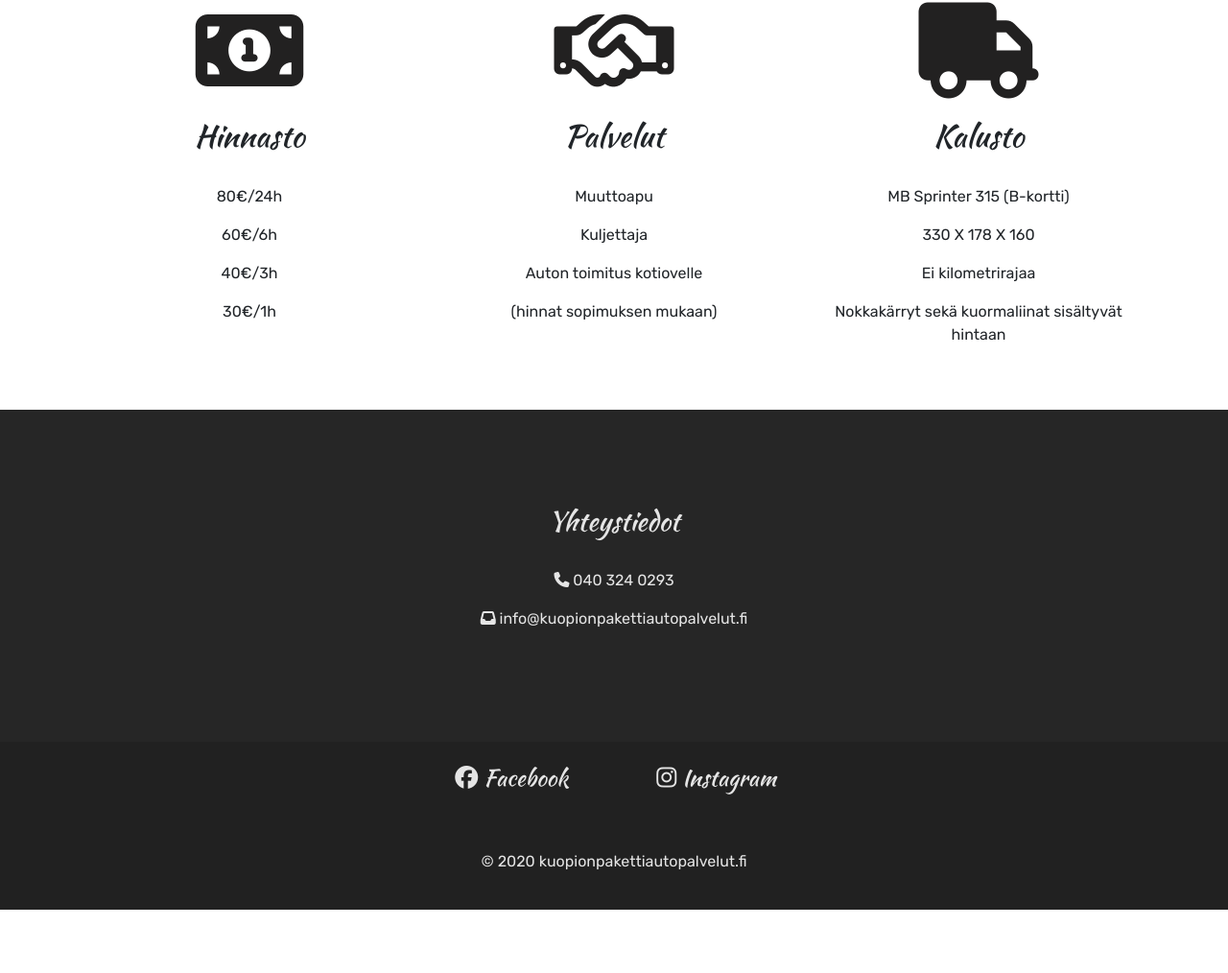
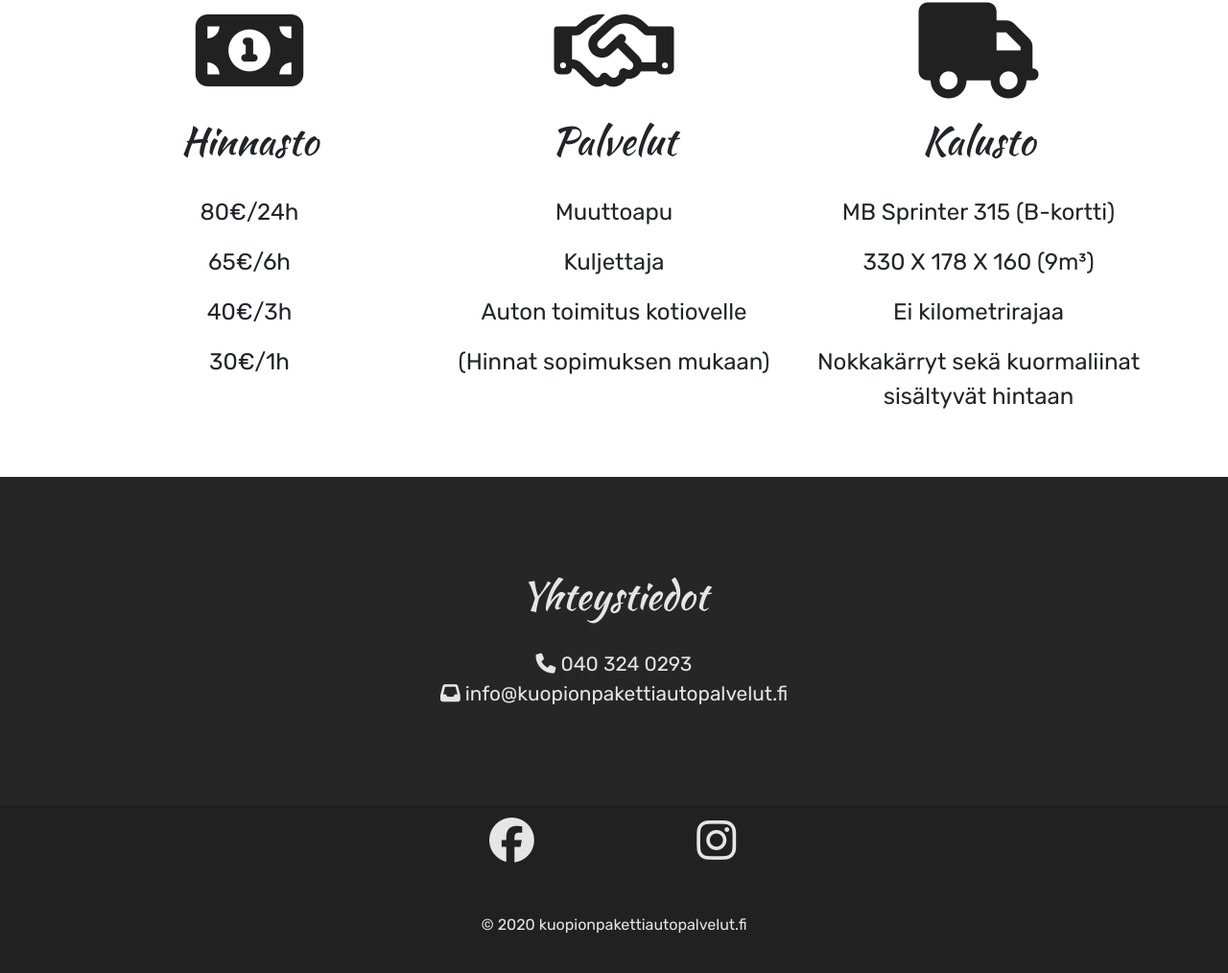
Before and after one commit to jonisutinen/kuopionpakettiautopalvelut.fi, a plain HTML site: page index.html in a window 1280 px wide. Shown: the part 849-1863 px from the top of the page at 96% size. Before the commit the page ends 1797 px from the top, so only its background shows below. Drawn offline with nearby package versions, Linux system fonts and the light colour scheme.

Commit message:
minor fixes

```diff
--- a/css/style.css
+++ b/css/style.css
@@ -1,12 +1,20 @@
 body {
 	margin: 0;
 	font-family: 'Rubik', sans-serif;
+}
+p {
+	font-size: 1.5em;
+}
+a {
+	font-size: 1.3em;
+	text-decoration: none;
+	color: #E5E5E5;
 }
 .navbar-bg-color {
 	background-color: #202020;
 }
 .navbar-brand-image {
-	filter:invert(90%);
+	filter:invert(100%);
 }
 .container-navbar {
 	width: 80vw;
@@ -26,7 +34,7 @@ body {
 	font-family: 'Kaushan Script', cursive;
 	/*font-weight: 300;*/
 }
-@media only screen and (min-width: 1000px) {
+@media only screen and (min-width: 1200px) {
 	.container-navbar-text p::after {
 		content: "Kuopion pakettiautopalvelut";
 	}
@@ -40,7 +48,7 @@ body {
 	min-height: 70vw;
 	/*max-height: 1000px;*/
 	width: 100%;
-	filter:brightness(85%);
+	/* filter:brightness(85%); */
 }
 .hero-img {
 	min-height: 70vw;
@@ -57,7 +65,6 @@ body {
 		margin-bottom: 0;
 	}
 }
-
 .hero-img-container {
 	padding: 0;
 }
@@ -85,6 +92,7 @@ body {
 }
 .service-title {
 	font-family: 'Kaushan Script', cursive;
+	font-size: 2.5em;
 }
 .footer {
 	background-color: #262626;
@@ -97,6 +105,7 @@ body {
 	color: #E5E5E5;
 	text-align:center;
 	padding: 100px 0;
+	max-height: 400px;
 }
 .footer-copyright-box {
 	background-color: #212121;
@@ -109,6 +118,7 @@ body {
 	text-align: center;
 	line-height: 100px;
 	margin-bottom: 0;
+	font-size: 1em;
 }
 .social-media-buttons a{
 	text-decoration: none;
@@ -125,7 +135,7 @@ body {
 	height: 75px;
 	line-height: 75px;
 }
-@media only screen and (min-width: 1000px) {
+@media only screen and (min-width: 1650px) {
 	.social-fb::after {
 		content: " Facebook";
 		/*display: flex;*/
@@ -137,5 +147,9 @@ body {
 }
 .social-row {
 	display: inline-flex;
-	width: 100vw	;
+	width: 100vw;
 }
+.social-logo {
+	font-family: 'Kaushan Script', cursive;
+
+}
--- a/index.html
+++ b/index.html
@@ -16,7 +16,7 @@
       <nav class="navbar navbar-light navbar-bg-color">
         <div class="container-navbar">
           <a class="navbar-brand" href="#">
-            <img src="img/logo2.png" class="navbar-brand-image" alt="kuopionpakettiautopalvelut.fi" width="auto" height="100" class="d-inline-block align-top" alt="">
+            <img src="img/logo2.png" class="navbar-brand-image" alt="kuopionpakettiautopalvelut.fi" width="auto" height="100" class="d-inline-block align-top">
           </a>
           <div class="container-navbar-text pull-right"><p></p></div>
         </div>
@@ -30,9 +30,9 @@
           <div class="row service-content">
             <div class="service-col col-md-4">
               <i class="fa fa-money services" aria-hidden="true"></i>
-              <h2 class="service-title">Hinnasto</h2><br>
+              <h2 class="service-title">Hinnasto</h2><br />
                 <p>80€/24h</p>
-                <p>60€/6h</p>
+                <p>65€/6h</p>
                 <p>40€/3h</p>
                 <p>30€/1h</p>
             </div>
@@ -42,13 +42,13 @@
                 <p>Muuttoapu</p>
                 <p>Kuljettaja</p>
                 <p>Auton toimitus kotiovelle</p>
-                <p>(hinnat sopimuksen mukaan) </p>
+                <p>(Hinnat sopimuksen mukaan) </p>
             </div>
             <div class="service-col col-md-4">
               <i class="fas fa-truck services"></i>
               <h2 class="service-title">Kalusto</h2><br>
                 <p>MB Sprinter 315 (B-kortti) </p>
-                <p>330 X 178 X 160 </p>
+                <p>330 X 178 X 160 (9m³)</p>
                 <p>Ei kilometrirajaa</p>
                 <p>Nokkakärryt sekä kuormaliinat sisältyvät hintaan</p>
             </div>
@@ -58,16 +58,16 @@
       <div class="footer">
         <div class="footer-text">
           <h3 class="service-title">Yhteystiedot</h3><br>
-          <p><i class="fa fa-phone"></i> 040 324 0293</p>
-          <p><i class="fa fa-inbox"></i> info@kuopionpakettiautopalvelut.fi </p>
+          <a href="tel:+358403240293"><i class="fa fa-phone"></i> 040 324 0293</a><br />
+          <a href="mailto:info@kuopionpakettiautopalvelut.fi"><i class="fa fa-inbox"></i> info@kuopionpakettiautopalvelut.fi </a>
         </div>
         <div class="social-media-buttons">
           <div class="row social-row">
             <div class="col offset-sm-4 col-sm-2 social-fb">
-              <a href="#"><p class="social-fb service-title"><i class="fab fa-facebook"></i></p></a>
+              <a href="https://www.facebook.com/Kuopion-pakettiautopalvelut-111937527145446" target="_blank"><p class="social-logo social-fb"><i class="fab fa-facebook"></i></p></a>
             </div>
             <div class="col col-sm-2 social-ig">
-              <a href="#"><p class="social-ig service-title"><i class="fab fa-instagram"></i></p></a>
+              <a href="https://www.instagram.com/pakettiautopalvelut/" target="_blank"><p class="social-logo social-ig"><i class="fab fa-instagram"></i></p></a>
             </div>
           </div>
         </div>
```
